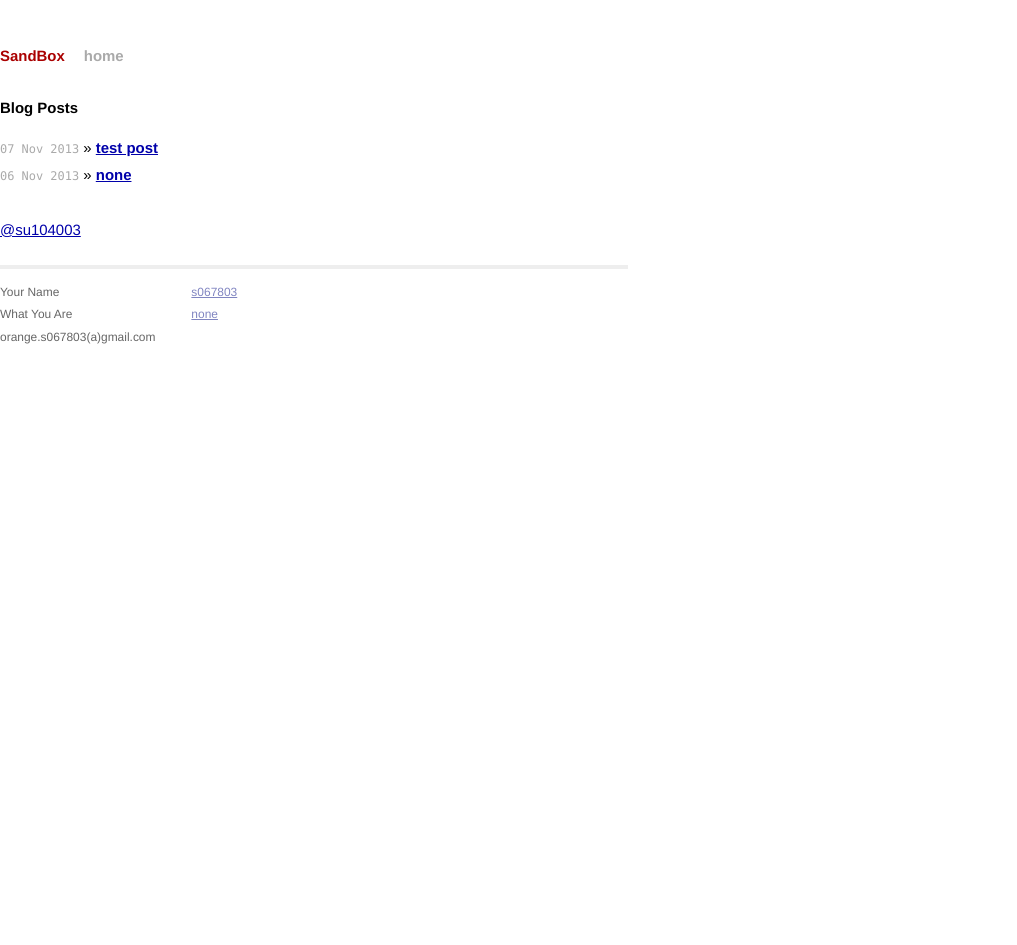
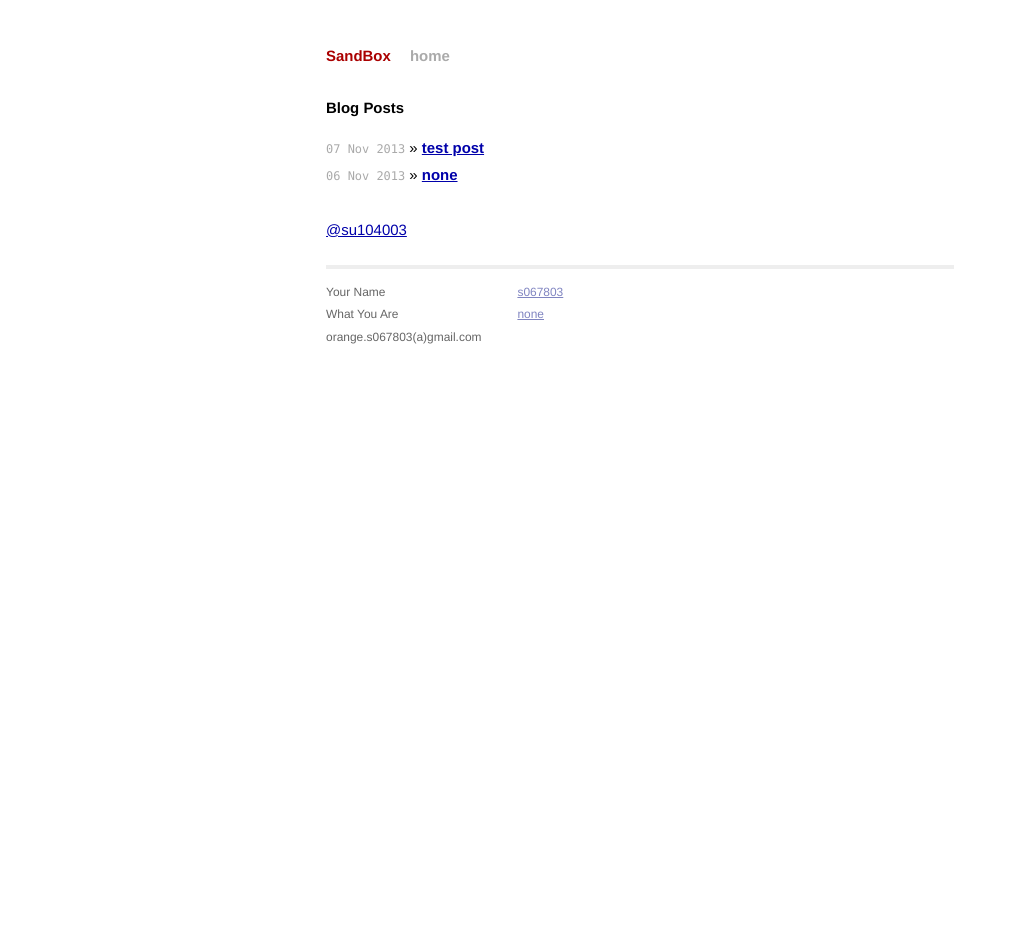
Before and after one commit to s067803/s067803.github.com, a Jekyll site: the page built from index.markdown, in a window 1280 px wide. Shown: the whole page, without its empty margins (0-1017 px from the left). Built offline with Jekyll 4.4.1, drawn with Linux system fonts in a browser that asks for light colours; Markdown is read by kramdown in place of the engine named in the settings; comment, search, counter and statistics services are not loaded.

Commit message:
Revert "---"
This reverts commit 95137e84f446bf35b54ee328b1c3a01142a541fa.

```diff
--- a/css/main.css
+++ b/css/main.css
@@ -28,8 +28,6 @@
 a         { color: #00a; }
 a:hover   { color: #000; }
 a:visited { color: #a0a; }
-
-.container { width: 20em; }
 
 /*****************************************************************************/
 /*
```
